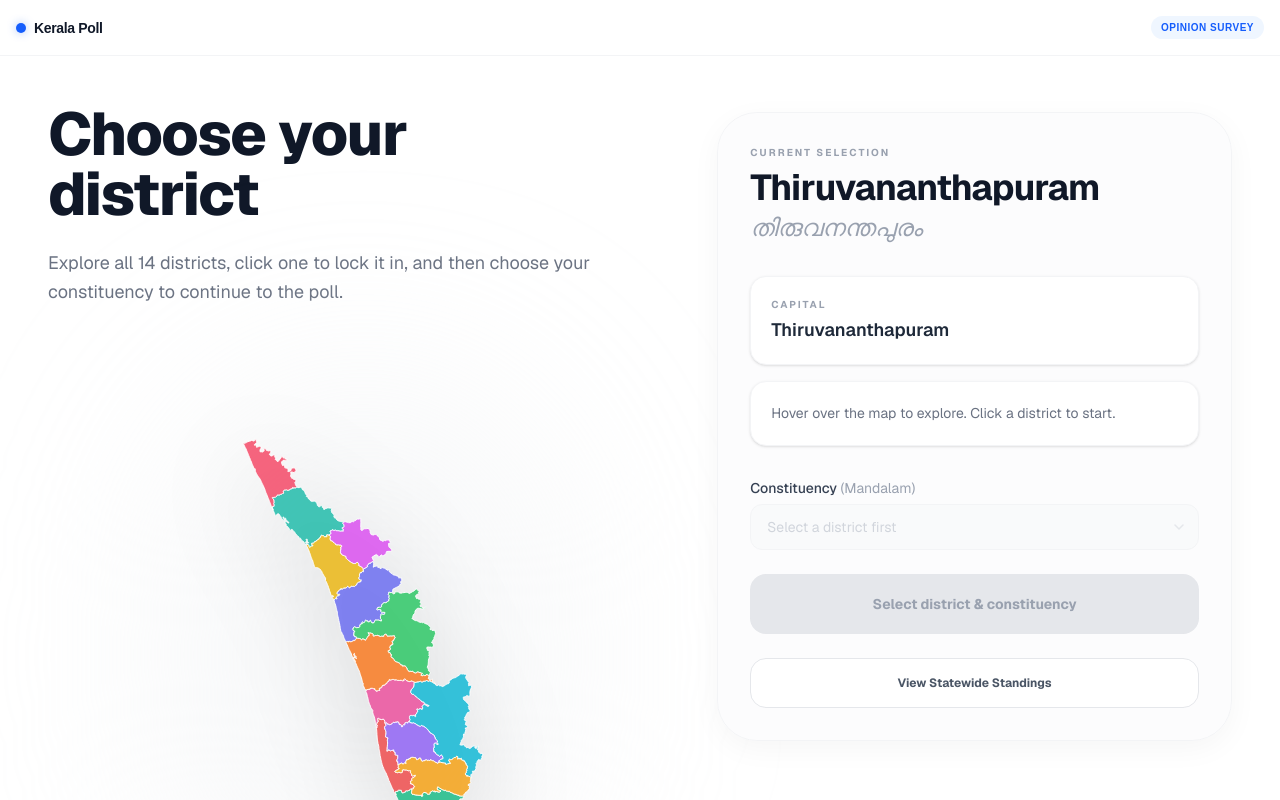
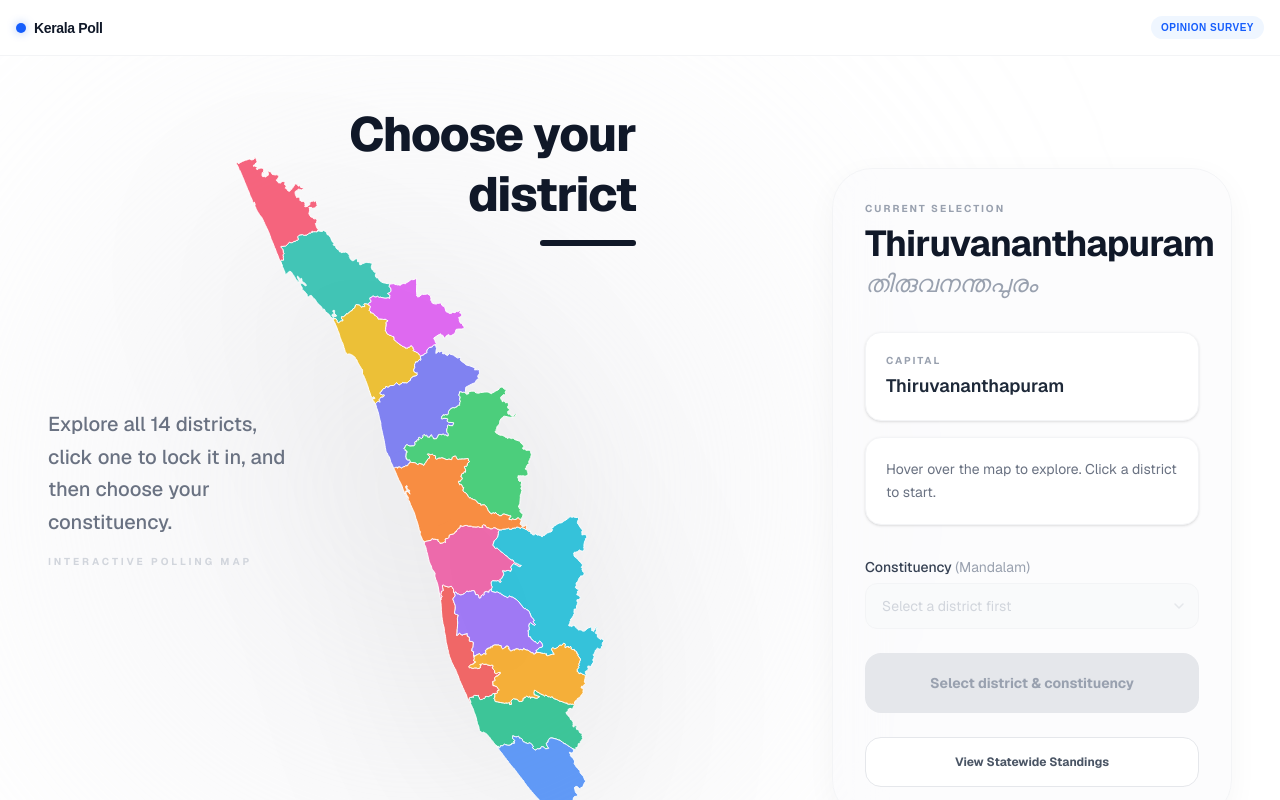
Before and after one commit to rishnudk/kerala-polling, a Next.js app: page / in a window 1280 px wide. Shown: the top 800 px of the page. Built offline with nearby package versions, Linux system fonts and the light colour scheme.

Commit message:
style : increase the map size , adjust the texts positions

```diff
--- a/component/map/KeralaDistrictMap.tsx
+++ b/component/map/KeralaDistrictMap.tsx
@@ -54,7 +54,7 @@ export function KeralaDistrictMap({
   );
 
   const projection = geoMercator()
-    .fitSize([400, 1000], geoData as any)
+    .fitSize([600, 1200], geoData as any)
   const pathGenerator = geoPath().projection(projection)
 
   function handleDistrictClick(nextDistrict: string) {
@@ -68,33 +68,57 @@ export function KeralaDistrictMap({
   }
 
   return (
-    <div className="min-h-[calc(100vh-73px)] bg-white text-gray-900 font-sans">
-      <div className="mx-auto flex min-h-[calc(100vh-73px)] max-w-7xl flex-col gap-10 px-6 py-12 lg:grid lg:grid-cols-[1.1fr_0.9fr] lg:items-start lg:px-12">
-        <section className="flex flex-col gap-8">
-          <div className="max-w-xl">
-            <h1 className="text-5xl font-extrabold tracking-tight text-gray-900 sm:text-6xl">
+    <div className="min-h-[calc(100vh-73px)] bg-white text-gray-900 font-sans selection:bg-blue-100 overflow-x-hidden">
+      <div className="mx-auto flex min-h-[calc(100vh-73px)] max-w-[1600px] flex-col gap-10 px-6 py-12 lg:grid lg:grid-cols-[1fr_400px] lg:items-start lg:px-12">
+
+        {/* MAP SECTION with Floating Text */}
+        <section className="relative flex flex-col items-center justify-center min-h-[95vh]">
+
+          {/*
+             ADJUST TEXT POSITIONING (Desktop only):
+             - CHANGE 'top-0 right-4' to move the heading (e.g., 'top-10 right-10')
+          */}
+          <div className="hidden lg:block absolute top-0 right-39 z-20 max-w-xs text-right animate-in fade-in slide-in-from-right duration-700">
+             <h1 className="text-5xl font-extrabold tracking-tight text-gray-900 leading-tight">
                 {step === "selection" ? "Choose your district" :
-                step === "global_results" ? "Kerala Statewide Standings" :
+                 step === "global_results" ? "Kerala Status" :
                  step === "vote" ? "Cast your vote" : "Live Standings"}
              </h1>
-            <p className="mt-6 text-lg leading-relaxed text-gray-500">
+             <div className="h-1.5 w-24 bg-gray-900 ml-auto mt-4 rounded-full" />
+          </div>
+
+          {/*
+             ADJUST DESCRIPTION POSITIONING (Desktop only):
+             - CHANGE 'top-1/2 -translate-y-1/2 left-0' to move the description
+             - CHANGE 'max-w-[240px]' to change the width of the text block
+          */}
+          <div className="hidden lg:block absolute top-1/2 -translate-y-1/2 left-0 z-20 max-w-[240px] animate-in fade-in slide-in-from-left duration-1000">
+             <div className="space-y-4">
+                <p className="text-xl leading-relaxed text-gray-500 font-medium">
                   {step === "selection"
-                ? "Explore all 14 districts, click one to lock it in, and then choose your constituency to continue to the poll."
+                    ? "Explore all 14 districts, click one to lock it in, and then choose your constituency."
                     : step === "global_results"
-                  ? "View the aggregate totals for all parties across every constituency in Kerala."
-                  : step === "vote"
-                    ? "Select a party to cast your vote for this constituency. Your response is anonymous and counted instantly."
-                    : "See how the community is responding to the poll in real-time."}
+                    ? "View the aggregate totals for all parties across every constituency."
+                    : "Cast your vote or view real-time polling data."}
+                </p>
+                <p className="text-[10px] font-bold uppercase tracking-[0.3em] text-gray-300">
+                   Interactive Polling Map
                 </p>
              </div>
+          </div>
 
-          <div className="relative flex items-center justify-center p-4">
+          {/*
+             ADJUST MAP SIZE:
+             - CHANGE 'h-[85vh]' to increase/decrease the map's vertical height
+             - CHANGE 'max-w-[750px]' to increase/decrease the map's horizontal limit
+          */}
+          <div className="relative flex items-center justify-center p-4 w-full h-full">
             {/* Floating shadow element behind the map */}
-            <div className="absolute inset-0 m-auto aspect-4/10 max-h-[70vh] w-full max-w-[400px] rounded-full bg-gray-200/30 blur-[100px]" />
+            <div className="absolute inset-0 m-auto aspect-[6/12] max-h-[90vh] w-full max-w-[1200px] rounded-full bg-gray-200/40 blur-[150px]" />
 
             <svg
-              viewBox="0 0 400 1000"
-              className="relative z-10 mx-auto h-[75vh] min-h-[500px] w-full max-w-[500px] drop-shadow-[0_20px_50px_rgba(0,0,0,0.15)]"
+              viewBox="0 0 600 1200"
+              className="relative z-10 mx-auto h-[92vh] min-h-[600px] w-full drop-shadow-[0_45px_100px_rgba(0,0,0,0.1)] transition-all duration-700"
               role="img"
               aria-label="Interactive Kerala district map"
             >
@@ -114,19 +138,29 @@ export function KeralaDistrictMap({
                     onMouseEnter={() => setHoveredDistrict(districtName)}
                     onMouseLeave={() => setHoveredDistrict('')}
                     onClick={() => handleDistrictClick(districtName)}
-                    className={`cursor-pointer transition-all duration-500 ease-out outline-none ${step !== 'selection' ? 'pointer-events-none opacity-40 grayscale-[0.5]' : ''}`}
+                    className={`cursor-pointer transition-all duration-500 ease-out outline-none ${step !== 'selection' ? 'pointer-events-none opacity-40 grayscale-[0.8]' : ''}`}
                     fill={isActive ? baseColor : `${baseColor}cc`}
                     stroke={isSelected ? "#000" : "white"}
                     strokeWidth={isSelected ? 3 : 1.5}
                     style={{
-                      filter: isSelected ? "drop-shadow(0 0 8px rgba(0,0,0,0.2))" : "none",
-                      transform: isSelected ? "scale(1.01)" : "scale(1)",
+                      filter: isSelected ? "drop-shadow(0 0 12px rgba(0,0,0,0.15))" : "none",
+                      transform: isSelected ? "scale(1.025)" : "scale(1)",
                       transformOrigin: "center",
                     }}
                   />
                 )
               })}
             </svg>
+          </div>
+
+          {/* Mobile Text (Visible only on mobile) */}
+          <div className="lg:hidden mt-10 text-center px-6">
+             <h1 className="text-4xl font-extrabold text-gray-900 mb-4">
+                {step === "selection" ? "Choose your district" : "Kerala Poll"}
+             </h1>
+             <p className="text-gray-500">
+                Explore the districts and cast your vote.
+             </p>
           </div>
         </section>
 
```
Lines whose indentation alone changed are shown as unchanged.
